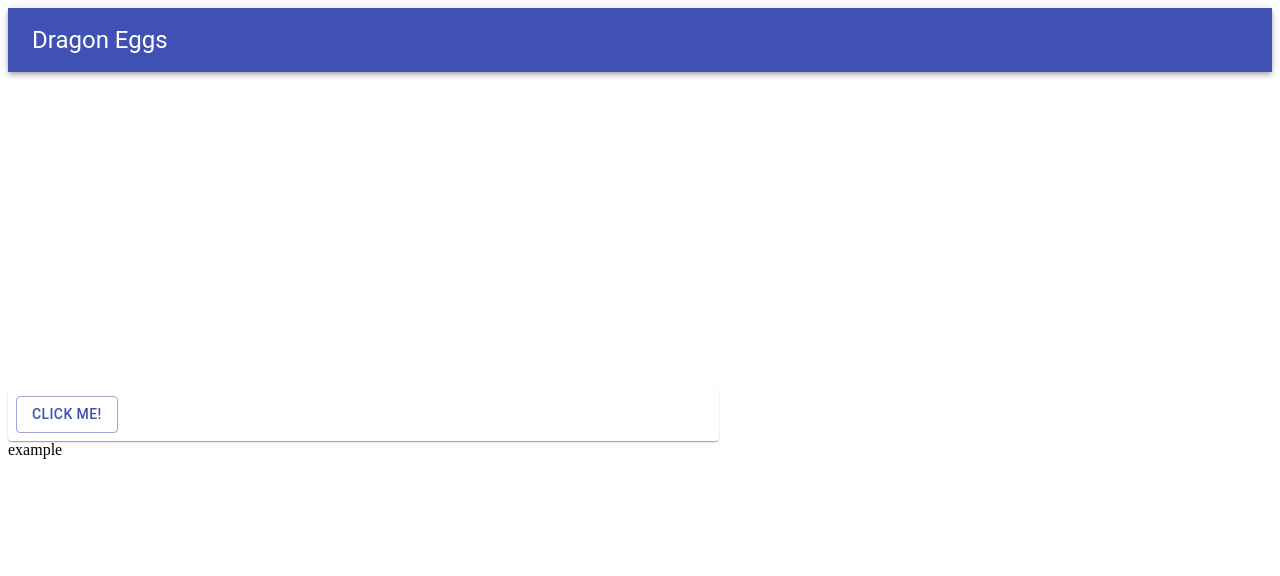
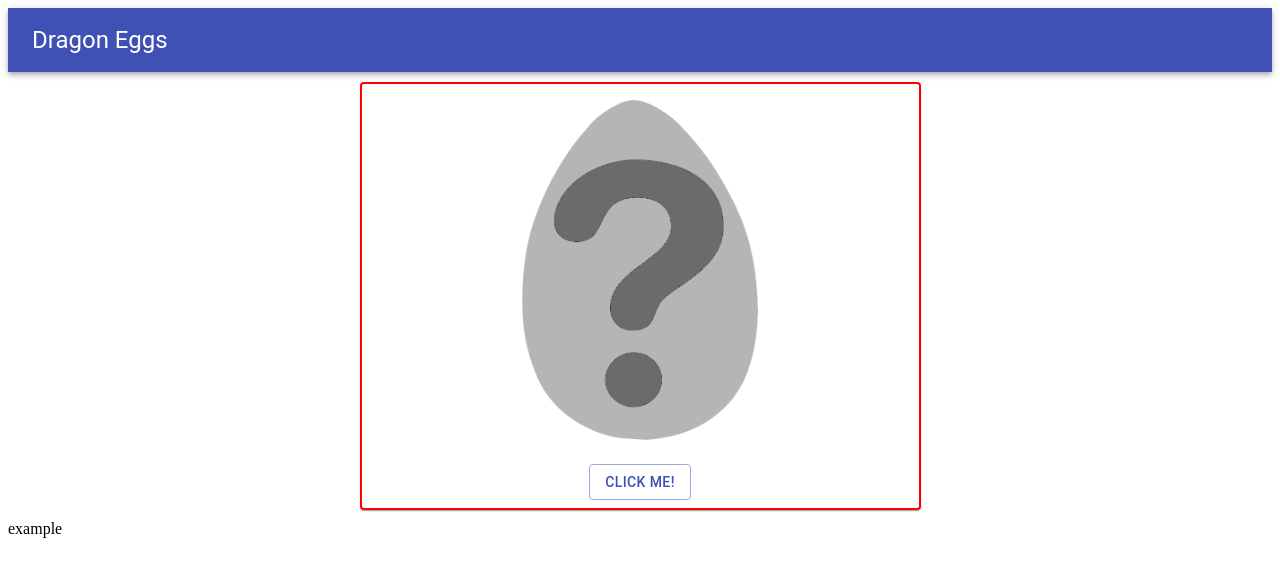
Before and after one commit to jerryq27/dragon-eggs, a React (Create React App) app in the folder dragoneggs-frontend/: page / in a window 1280 px wide. Shown: the top 576 px of the page. Built offline with nearby package versions, Linux system fonts and the light colour scheme.

Commit message:
Created a basic layout for this app.

```diff
--- a/dragoneggs-frontend/src/App.tsx
+++ b/dragoneggs-frontend/src/App.tsx
@@ -4,23 +4,11 @@ import { makeStyles, createStyles, Theme } from '@material-ui/core/styles';
 import Header from './components/Header';
 import Body from './components/Body';
 
-// const useStyles = makeStyles({
-//     app: {},
-//     header: {},
-//     body: {
-//         padding: 50,
-//     }
-// })
-
 const useStyles = makeStyles((theme: Theme) => createStyles({
-    app: {},
-    header: {},
-    body: {
-        maxWidth: '75%',
-        margin: 'auto 0 auto',
-        marginTop: '25%',
-        textAlign: 'center'
-    }
+    app: {
+        alignItems: 'center',
+        // justifyContent: 'center',
+    },
 }));
 
 function App() {
@@ -30,8 +18,8 @@ function App() {
 
     return (
         <div className={classes.app}>
-            <Header css={classes.header} />
-            <Body css={classes.body} onClick={() => setName('Jerry')} />
+            <Header />
+            <Body onClick={() => setName('Jerry')} />
             <span>
                 {name}
             </span>
--- a/dragoneggs-frontend/src/components/Body.tsx
+++ b/dragoneggs-frontend/src/components/Body.tsx
@@ -3,20 +3,54 @@ import {
     Button,
     Card,
     CardActions,
+    CardContent,
+    CardMedia,
+    Grid,
+    makeStyles,
+    createStyles,
+    Theme,
 } from '@material-ui/core';
+import BlankEgg from '../img/question-egg.png'
+
+const useStyles = makeStyles((theme: Theme) => createStyles({
+    body: {
+        margin: 10,
+        border: '2px solid red',
+    },
+    content: {
+        display: 'flex',
+        justifyContent: 'center',
+    },
+    egg: {
+        width: '45%',
+        height: '75%',
+    },
+    controls: {
+        display: 'flex',
+        justifyContent: 'center',
+    }
+}));
 
 type BodyProps = {
     onClick: () => void,
-    css: string,
 }
 
 function Body(props: BodyProps) {
-    const { css, onClick } = props;
+    const { onClick } = props;
+    const classes = useStyles();
 
     return (
-        <div className={css}>
-            <Card className={css}>
-                <CardActions>
+        <Grid container justifyContent="center">
+            <Card className={classes.body}>
+                <CardContent className={classes.content}>
+                    <CardMedia
+                        src={BlankEgg}
+                        title='Dragon Egg'
+                        className={classes.egg}
+                        component='img' />
+                </CardContent>
+
+                <CardActions className={classes.controls}>
                     <Button
                         onClick={() => onClick()}
                         variant='outlined'
@@ -25,7 +59,7 @@ function Body(props: BodyProps) {
                     </Button>
                 </CardActions>
             </Card>
-        </div>
+        </Grid>
     );
 }
 
--- a/dragoneggs-frontend/src/components/Header.tsx
+++ b/dragoneggs-frontend/src/components/Header.tsx
@@ -3,16 +3,24 @@ import {
     AppBar,
     Toolbar,
     Typography,
+    createStyles,
+    makeStyles,
+    Theme,
 } from '@material-ui/core';
 
+const useStyles = makeStyles((theme: Theme) => createStyles({
+    header: {},
+}));
+
 type HeaderProps = {
-    css: string
+    // css: string
 }
+
 function Header(props: HeaderProps) {
-    const { css } = props;
+    const classes = useStyles();
 
     return (
-        <AppBar position='static' color='primary'>
+        <AppBar className={classes.header} position='static' color='primary'>
             <Toolbar>
                 <Typography variant='h5' color='inherit'>
                     Dragon Eggs
```
